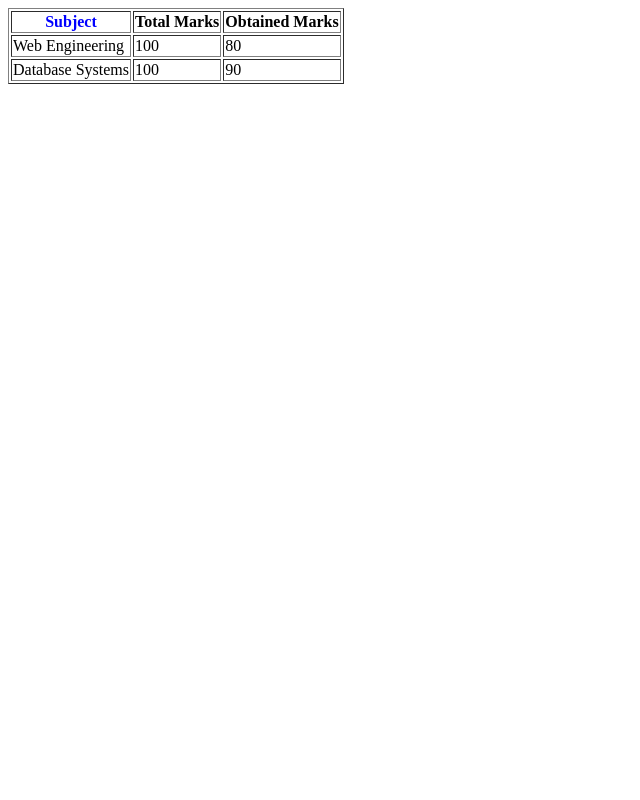
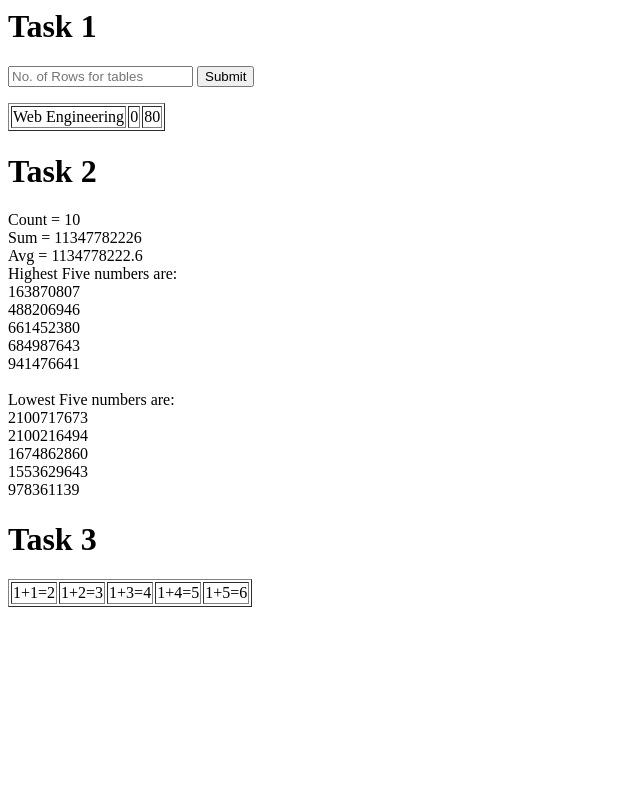
Before and after one commit to stygianlgdonic/Web-Dev, a PHP site: page /Lab/lab8/task1.php?counter=1 in a window 1280 px wide. Shown: the whole page, without its empty margins (0-640 px from the left). Run offline with PHP 8.4, Linux system fonts and the light colour scheme.

Commit message:
edited lab task 8

```diff
--- a/Lab/lab8/task1.php
+++ b/Lab/lab8/task1.php
@@ -1,7 +1,68 @@
+<html>
+    <body>
+        <h1>Task 1</h1>
+        <form action="task1.php" method="GET">
+            <input type="number" name="counter" placeholder="No. of Rows for tables">
+            <input type="submit" name="submit">
+        </form>
+    </body>
+</html>
+
 <?php
-echo "<table border=1 >
-<tr> <th><font color=blue>Subject</th> <th>Total Marks</th><th>Obtained Marks</font></td></tr>
-<tr> <td>Web Engineering</td> <td>100</td><td>80</td></tr>
-<tr> <td>Database Systems</td> <td>100</td> <td>90</td></tr>
-</table>";
+$num = $_GET["counter"];
+echo "<table border=1>";
+
+    for($i = 0; $i < $num; $i++) {
+        echo "<tr><td> Web Engineering</td><td>" . $i*10 . "</td><td>80</td></tr>";
+    }
+
+echo "</table>";
+
 ?>
+
+<?php
+
+    echo "<h1>Task 2</h1>";
+
+    $randArray = array();
+    for ($i = 0; $i < 10; $i++) {
+        $randArray[$i] = mt_rand();
+    }
+
+    $sum = 0;
+    $count = 0;
+    foreach($randArray as $value) {
+        $sum += $value;
+        $count++;
+    }
+
+    echo "Count = " . $count;
+    echo "<br>Sum = " . $sum;
+    echo "<br>Avg = " . $sum/$count;
+
+    sort($randArray);
+    echo "<br>Highest Five numbers are: <br>";
+    for($i = 0; $i < 5; $i++){
+        echo " " . $randArray[$i] . "<br>";
+    }
+
+    rsort($randArray);
+    echo "<br>Lowest Five numbers are: <br>";
+    for($i = 0; $i < 5; $i++){
+        echo " " . $randArray[$i] . "<br>";
+    }
+
+    echo "<h1>Task 3</h1>";
+    echo "<table border=1>";
+
+for($i = 1; $i < $_GET["counter"]+1; $i++) {
+    echo "<tr>";
+    for($j = 1; $j < 6; $j++) {
+        echo "<td>" . $i ."+" . $j . "=" . ($i+$j) . "</td>";
+    }
+    echo "</tr>";
+}
+
+echo "</table>";
+
+?>
```
Also changed, not shown: Lab/lab8/task2.php (deleted, +0 -30 lines), Lab/lab8/task3.php (deleted, +0 -15 lines), tasks.html (+1 -15 lines).
